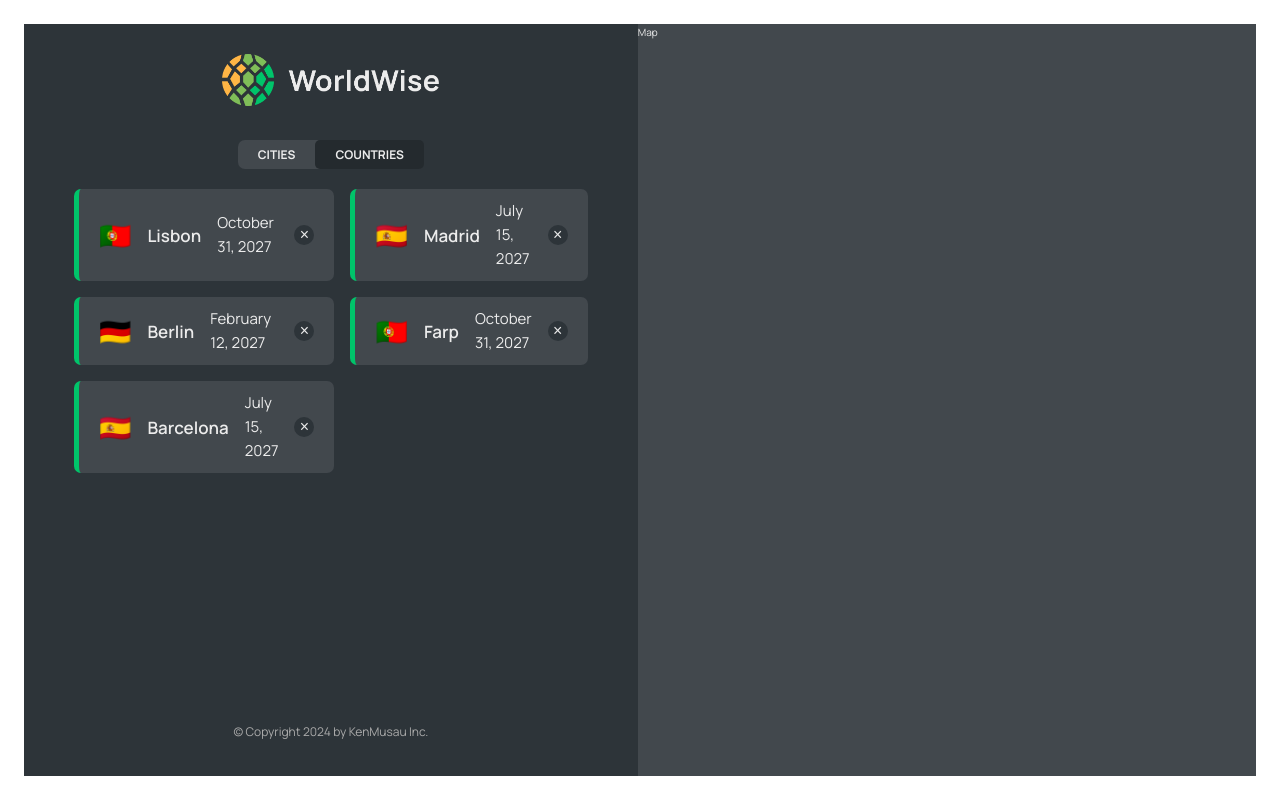
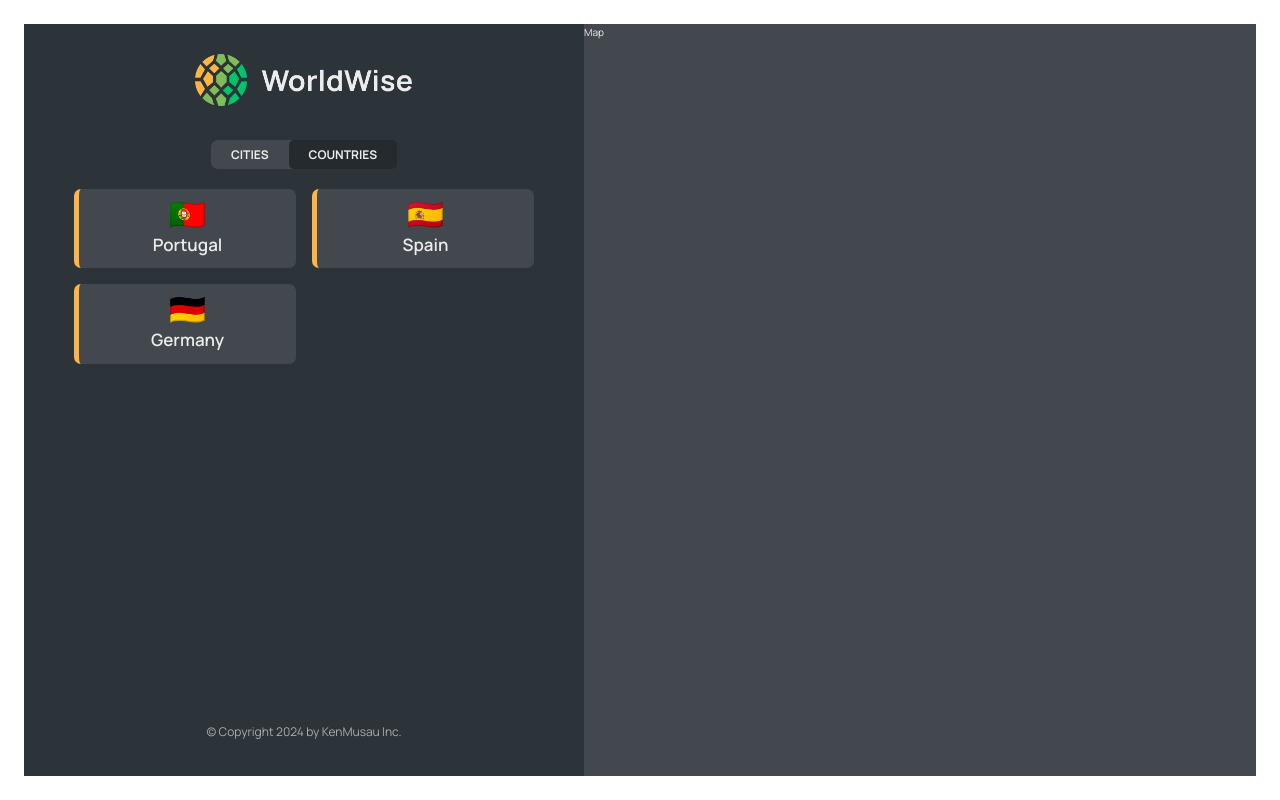
Before and after one commit to Ken-Musau/tour, a React (Vite) app: page /app/countries in a window 1280 px wide. Built offline with nearby package versions, Linux system fonts and the light colour scheme; data requests are answered from the project's data file.

Commit message:
add url params

```diff
--- a/src/App.jsx
+++ b/src/App.jsx
@@ -1,4 +1,6 @@
 import { BrowserRouter, Routes, Route } from "react-router-dom";
+import { useEffect, useState } from "react";
+
 import Product from "./pages/Product";
 import Pricing from "./pages/Pricing";
 import PageNotFound from "./pages/PageNotFound";
@@ -6,8 +8,8 @@ import AppLayout from "./pages/AppLayout";
 import Homepage from "./pages/Homepage";
 import Login from "./pages/Login";
 import CityList from "./components/CityList";
-import { useEffect, useState } from "react";
 import CountryList from "./components/CountryList";
+import City from "./components/City";
 
 const URL = "http://127.0.0.1:8000";
 
@@ -48,6 +50,7 @@ function App() {
             path="cities"
             element={<CityList cities={cities} isLoading={isLoading} />}
           />
+          <Route path="cities/:id" element={<City />} />
           <Route
             path="countries"
             element={<CountryList cities={cities} isLoading={isLoading} />}
--- a/src/components/City.jsx
+++ b/src/components/City.jsx
@@ -1,61 +1,61 @@
-import styles from "./City.module.css";
+// import styles from "./City.module.css";
 
-const formatDate = (date) =>
-  new Intl.DateTimeFormat("en", {
-    day: "numeric",
-    month: "long",
-    year: "numeric",
-    weekday: "long",
-  }).format(new Date(date));
+// const formatDate = (date) =>
+//   new Intl.DateTimeFormat("en", {
+//     day: "numeric",
+//     month: "long",
+//     year: "numeric",
+//     weekday: "long",
+//   }).format(new Date(date));
 
 function City() {
   // TEMP DATA
-  const currentCity = {
-    cityName: "Lisbon",
-    emoji: "🇵🇹",
-    date: "2027-10-31T15:59:59.138Z",
-    notes: "My favorite city so far!",
-  };
+  // const currentCity = {
+  //   cityName: "Lisbon",
+  //   emoji: "🇵🇹",
+  //   date: "2027-10-31T15:59:59.138Z",
+  //   notes: "My favorite city so far!",
+  // };
 
-  const { cityName, emoji, date, notes } = currentCity;
+  // const { cityName, emoji, date, notes } = currentCity;
 
-  return (
-    <div className={styles.city}>
-      <div className={styles.row}>
-        <h6>City name</h6>
-        <h3>
-          <span>{emoji}</span> {cityName}
-        </h3>
-      </div>
+  return <h1>City</h1>;
 
-      <div className={styles.row}>
-        <h6>You went to {cityName} on</h6>
-        <p>{formatDate(date || null)}</p>
-      </div>
+  // return (
+  //   <div className={styles.city}>
+  //     <div className={styles.row}>
+  //       <h6>City name</h6>
+  //       <h3>
+  //         <span>{emoji}</span> {cityName}
+  //       </h3>
+  //     </div>
 
-      {notes && (
-        <div className={styles.row}>
-          <h6>Your notes</h6>
-          <p>{notes}</p>
-        </div>
-      )}
+  //     <div className={styles.row}>
+  //       <h6>You went to {cityName} on</h6>
+  //       <p>{formatDate(date || null)}</p>
+  //     </div>
 
-      <div className={styles.row}>
-        <h6>Learn more</h6>
-        <a
-          href={`https://en.wikipedia.org/wiki/${cityName}`}
-          target="_blank"
-          rel="noreferrer"
-        >
-          Check out {cityName} on Wikipedia &rarr;
-        </a>
-      </div>
+  //     {notes && (
+  //       <div className={styles.row}>
+  //         <h6>Your notes</h6>
+  //         <p>{notes}</p>
+  //       </div>
+  //     )}
 
-      <div>
-        <ButtonBack />
-      </div>
-    </div>
-  );
+  //     <div className={styles.row}>
+  //       <h6>Learn more</h6>
+  //       <a
+  //         href={`https://en.wikipedia.org/wiki/${cityName}`}
+  //         target="_blank"
+  //         rel="noreferrer"
+  //       >
+  //         Check out {cityName} on Wikipedia &rarr;
+  //       </a>
+  //     </div>
+
+  //     <div></div>
+  //   </div>
+  // );
 }
 
 export default City;
--- a/src/components/CityItem.jsx
+++ b/src/components/CityItem.jsx
@@ -1,4 +1,5 @@
 // import PropTypes from "prop-types";
+import { Link } from "react-router-dom";
 import styles from "./CityItem.module.css";
 
 const formatDate = (date) =>
@@ -9,15 +10,17 @@ const formatDate = (date) =>
   }).format(new Date(date));
 
 function CityItem({ city }) {
-  const { cityName, date, emoji } = city;
+  const { cityName, date, emoji, id } = city;
 
   return (
-    <li className={styles.cityItem}>
-      <span className={styles.emoji}>{emoji}</span>
-      <h3 className={styles.name}>{cityName}</h3>
-      <time className={styles.date}>{formatDate(date)}</time>
+    <li>
+      <Link className={styles.cityItem} to={`${id}`}>
+        <span className={styles.emoji}>{emoji}</span>
+        <h3 className={styles.name}>{cityName}</h3>
+        <time className={styles.date}>{formatDate(date)}</time>
 
-      <button className={styles.deleteBtn}>&times;</button>
+        <button className={styles.deleteBtn}>&times;</button>
+      </Link>
     </li>
   );
 }
--- a/src/components/CountryList.jsx
+++ b/src/components/CountryList.jsx
@@ -2,7 +2,7 @@
 import Spinner from "./Spinner";
 import Message from "./Message";
 import styles from "./CountryList.module.css";
-import CityItem from "./CityItem";
+import CountryItem from "./CountryItem";
 
 function CountryList({ cities, isLoading }) {
   if (isLoading) return <Spinner />;
@@ -12,10 +12,16 @@ function CountryList({ cities, isLoading }) {
       <Message message="Add your first city by clicking on a city on the map" />
     );
 
+  const countries = cities.reduce((arr, city) => {
+    if (!arr.map((el) => el.country).includes(city.country))
+      return [...arr, { country: city.country, emoji: city.emoji }];
+    else return arr;
+  }, []);
+
   return (
     <ul className={styles.countryList}>
-      {cities.map((city, index) => (
-        <CityItem key={index} city={city} />
+      {countries.map((country, index) => (
+        <CountryItem key={index} country={country} />
       ))}
     </ul>
   );
```
